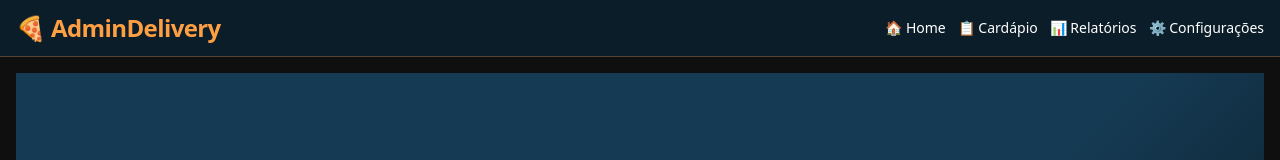
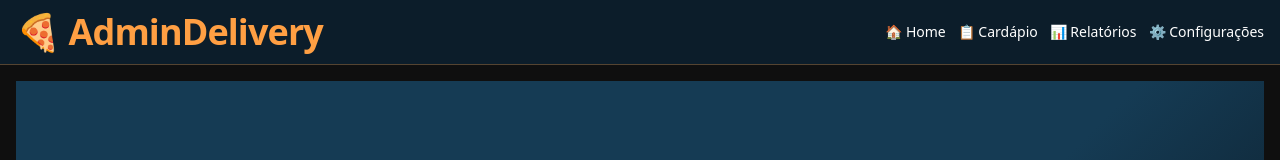
Before and after one commit to lglducci/site-admin-delivery, a React (Vite) app: page /pizza-modelo in a window 1280 px wide. Shown: the top 160 px of the page. Built offline with nearby package versions, Linux system fonts and the light colour scheme; no server answers.

Commit message:
Update Layout.jsx

```diff
--- a/src/Layout.jsx
+++ b/src/Layout.jsx
@@ -16,7 +16,7 @@ export default function Layout() {
       <header className="bg-[#0c1d2a] border-b border-[#ff9f43]/30 px-4 py-3 flex justify-between items-center">
 
 <div
-  className="font-extrabold tracking-tight text-3xl md:text-2xl"
+  className="font-extrabold tracking-tight text-4xl md:text-4xl"
   style={{ color: "#ff9f43" }}
 >
   🍕 AdminDelivery
```
